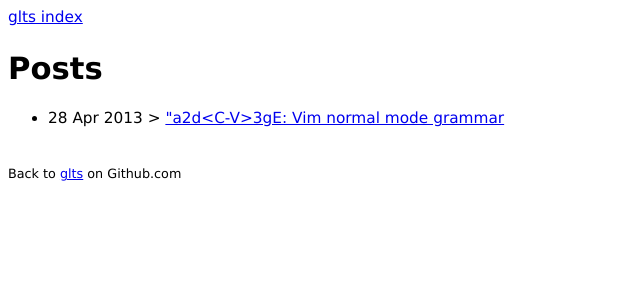
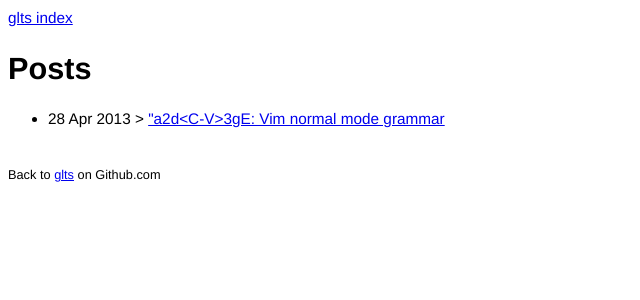
Before and after one commit to glts/glts.github.io, a Jekyll site: the page built from index.html, in a window 1280 px wide. Shown: the top 300 px of the page, without its empty margins (0-640 px from the left). Built offline with Jekyll 4.4.1, drawn with Linux system fonts in a browser that asks for light colours.

Commit message:
Changed main font

```diff
--- a/css/default.css
+++ b/css/default.css
@@ -1,5 +1,5 @@
 body {
-    font-family: verdana, arial, helvetica, sans-serif;
+    font-family: Helvetica, arial, freesans, clean, sans-serif;
     font-size: 11.5pt;
     line-height: 1.3em;
 }
```
